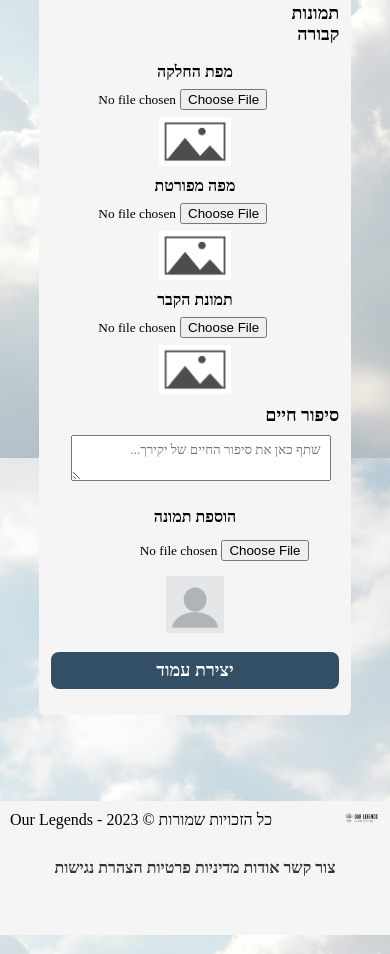
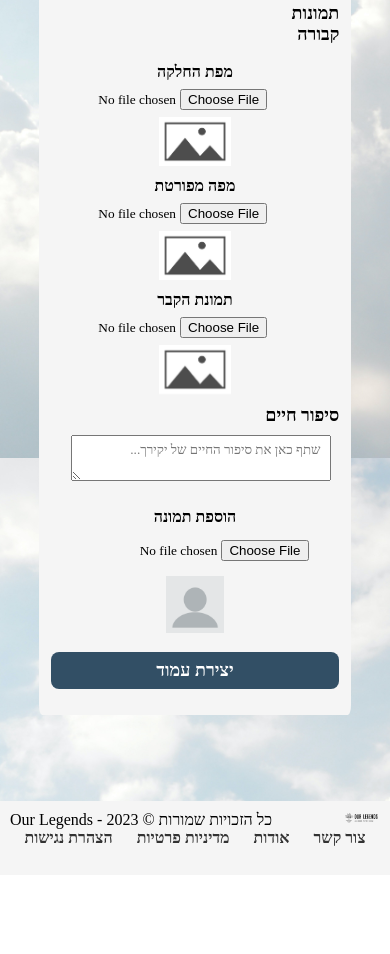
Before and after one commit to liorsharir/Project-OurLegends, a plain HTML site: page page3/page3-ourLegends.html in a window 390 px wide. Shown: the part 386-1340 px from the top of the page. After the commit the page ends 1261 px from the top, so only its background shows below. Drawn offline with nearby package versions, Linux system fonts and the light colour scheme; a web font is replaced by a local one.

Commit message:
mediaqueries3

```diff
--- a/footer/footer.css
+++ b/footer/footer.css
@@ -43,20 +43,3 @@ footer {
     direction: rtl;
     text-align: center;
 }
-
-@media screen and (max-width: 768px) {
-    nav.footer-menu {
-        flex-direction: column;
-        height: auto;
-        padding: 20px;
-    }
-
-    .footer-menu li {
-        flex-direction: column;
-        align-items: center;
-    }
-
-    .footer-menu ul li {
-        margin: 10px 0;
-    }
-}
--- a/footer/footer.html
+++ b/footer/footer.html
@@ -1,4 +1,3 @@
-<footer>
 <p class="footer-info">כל הזכויות שמורות © 2023 - Our Legends</p>
 <img src="../images/OurLegendsLogo.png" class="footer-logo">
 <nav class="footer-menu">
@@ -10,4 +9,3 @@
       <br><div id="pop-div"></div>
   </ul>
 </nav>
-</footer>
--- a/page3/page3-ourLegends.html
+++ b/page3/page3-ourLegends.html
@@ -80,7 +80,7 @@
         </form>
       </main>
 
-  <div id="footerContainer"></div>
+  <footer id="footerContainer"></footer>
 
   <script src="https://code.jquery.com/jquery-3.6.0.min.js"></script>
   <script src="../footer/footer.js" type="text/javascript"></script>
```
Lines whose indentation alone changed are shown as unchanged.
